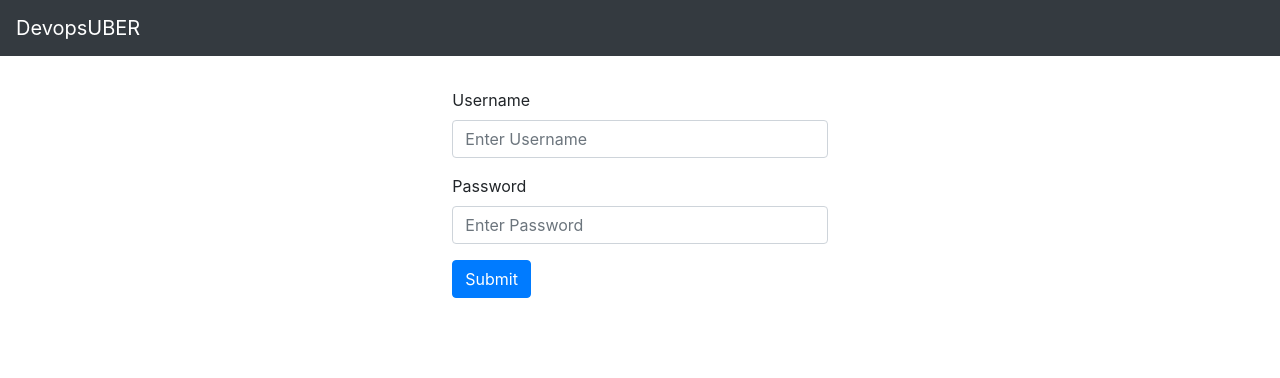
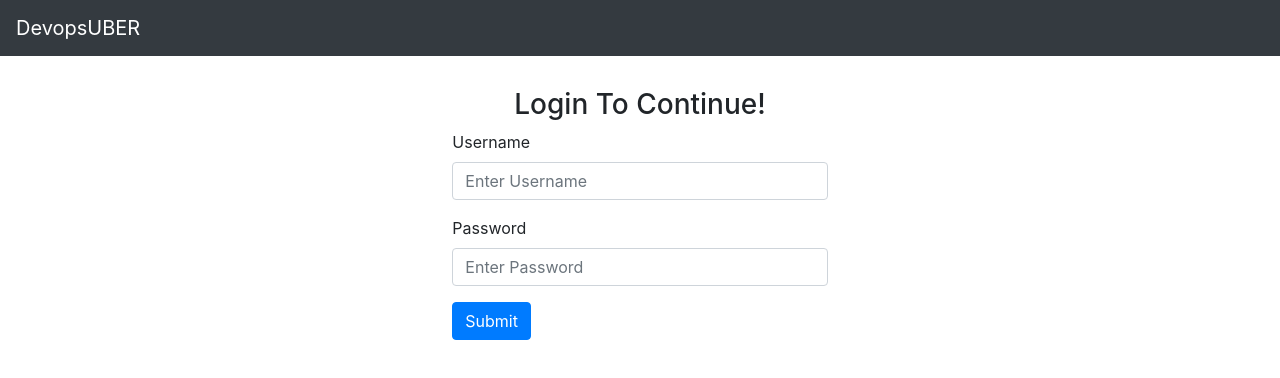
Before and after one commit to sajalsood/devops-uber, a React (Create React App) app in the folder frontend/client-uber/: page / in a window 1280 px wide. Shown: the top 378 px of the page. Built offline with nearby package versions, Linux system fonts and the light colour scheme.

Commit message:
new booking ui

```diff
--- a/frontend/client-uber/src/components/login.js
+++ b/frontend/client-uber/src/components/login.js
@@ -22,6 +22,8 @@ export default function Login({setUser}) {
 
     return (
         <Container className="themed-container">
+            <h3><center>Login To Continue!</center></h3>
+
             <Form onSubmit={handleSubmit}>
                 <FormGroup>
                     <Label for="username">Username</Label>
```
